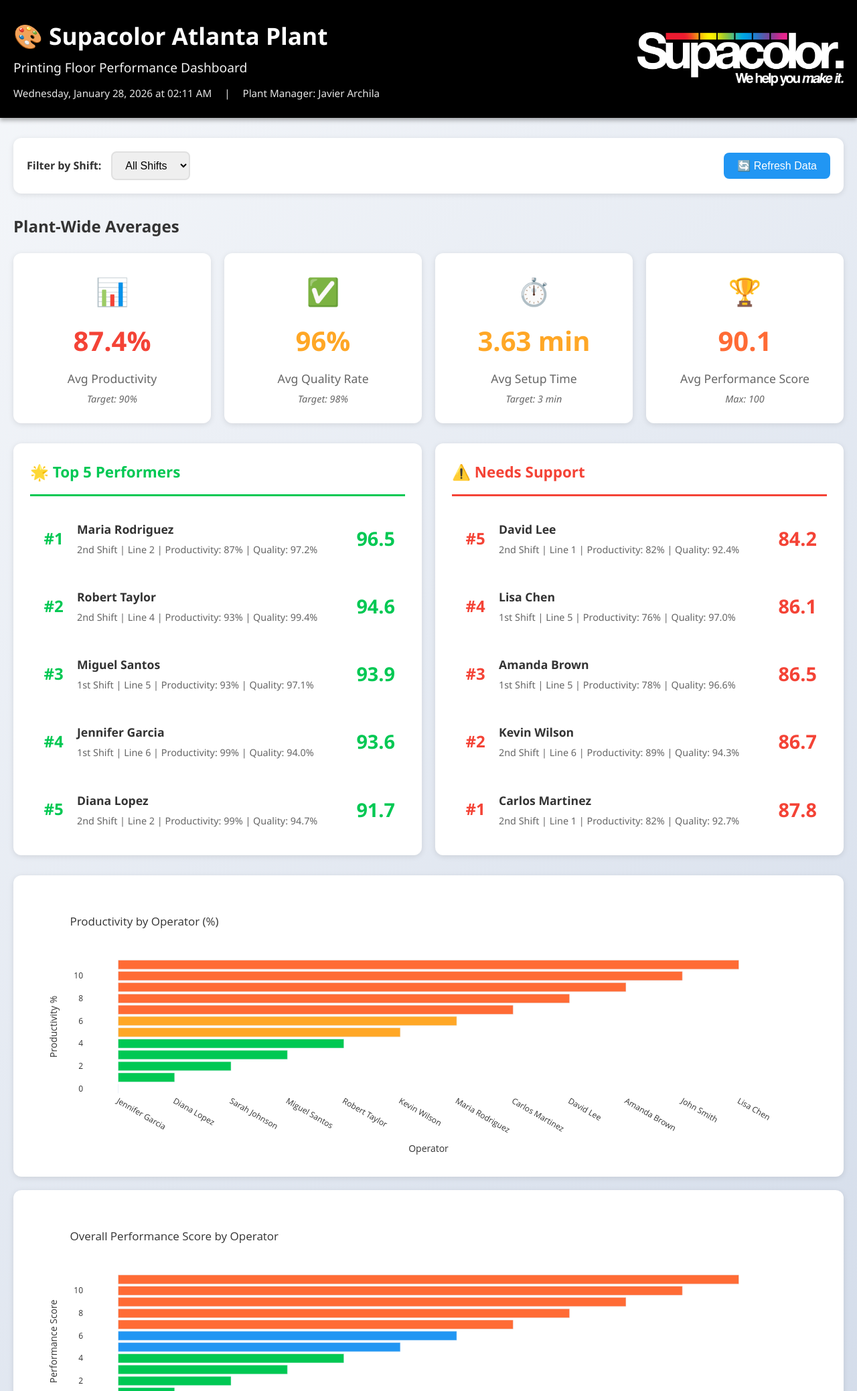
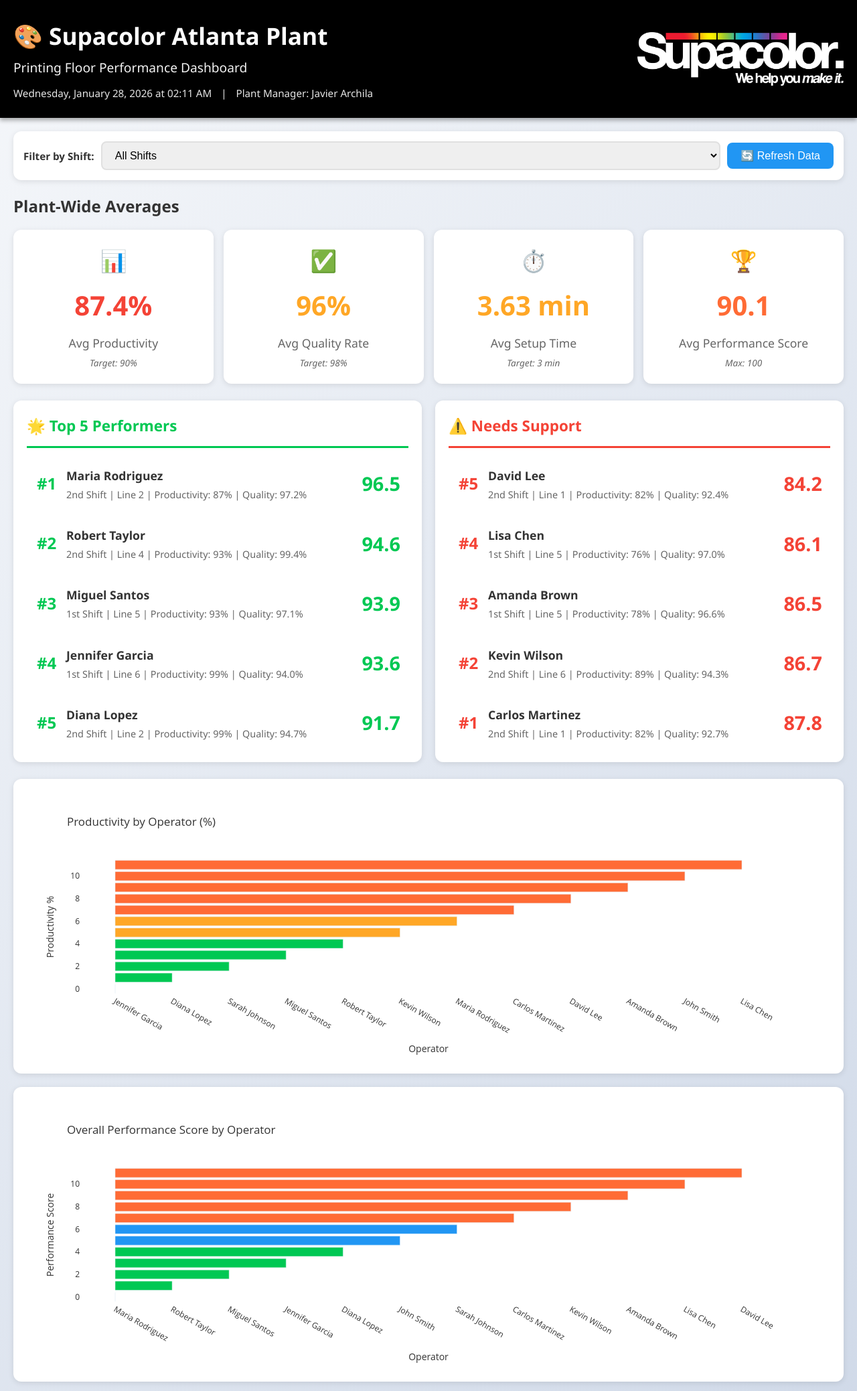
Before and after one commit to jvrcode/dashpro, a Flask app: page / in a window 1280 px wide. Shown: the top 2077 px of the page at 67% size. Run offline with Flask 3, Linux system fonts and the light colour scheme; some libraries are stand-ins or nearby versions.

Commit message:
Enhance mobile responsiveness of CSS styles
Updated styles for mobile responsiveness and optimized layout for various sections.

```diff
--- a/static/css/style.css
+++ b/static/css/style.css
@@ -25,50 +25,54 @@
     background: linear-gradient(135deg, #f5f7fa 0%, #c3cfe2 100%);
     color: var(--text-primary);
     line-height: 1.6;
+    min-height: 100vh;
 }
 
 .container {
     max-width: 1400px;
     margin: 0 auto;
-    padding: 0 20px;
+    padding: 0 15px;
 }
 
-/* Header */
+/* Header - Mobile Optimized */
 header {
     background: #000000;
     color: white;
-    padding: 25px 0;
+    padding: 20px 0;
     box-shadow: 0 4px 6px rgba(0,0,0,0.3);
-    margin-bottom: 30px;
+    margin-bottom: 20px;
 }
 
 .header-content {
     display: flex;
     justify-content: space-between;
     align-items: center;
+    flex-wrap: wrap;
+    gap: 15px;
 }
 
 .header-text {
     flex: 1;
+    min-width: 200px;
 }
 
 .header-content h1 {
-    font-size: 2.2em;
+    font-size: clamp(1.3em, 4vw, 2.2em);
     margin-bottom: 5px;
     font-weight: 700;
     color: white;
 }
 
 .header-content h2 {
-    font-size: 1.2em;
+    font-size: clamp(0.9em, 2.5vw, 1.2em);
     font-weight: 400;
     opacity: 0.95;
     color: white;
 }
 
 .header-logo {
-    height: 80px;
-    margin-left: 30px;
+    height: 60px;
+    flex-shrink: 0;
 }
 
 .header-logo img {
@@ -78,33 +82,37 @@
 
 .header-meta {
     margin-top: 10px;
-    font-size: 0.95em;
+    font-size: clamp(0.8em, 2vw, 0.95em);
     opacity: 0.9;
     color: white;
+    flex-basis: 100%;
 }
 
 .divider {
-    margin: 0 15px;
+    margin: 0 10px;
+    display: inline;
 }
 
-/* Filter Section */
+/* Filter Section - Mobile Friendly */
 .filter-section {
-    margin-bottom: 30px;
+    margin-bottom: 20px;
 }
 
 .filter-card {
     background: var(--card-bg);
-    padding: 20px;
+    padding: 15px;
     border-radius: 12px;
     box-shadow: 0 2px 8px rgba(0,0,0,0.1);
     display: flex;
     align-items: center;
-    gap: 15px;
+    gap: 10px;
+    flex-wrap: wrap;
 }
 
 .filter-card label {
     font-weight: 600;
     color: var(--text-primary);
+    font-size: 0.95em;
 }
 
 .filter-card select {
@@ -114,6 +122,8 @@
     font-size: 1em;
     cursor: pointer;
     transition: all 0.3s ease;
+    flex: 1;
+    min-width: 150px;
 }
 
 .filter-card select:hover,
@@ -131,7 +141,7 @@
     font-size: 1em;
     cursor: pointer;
     transition: all 0.3s ease;
-    margin-left: auto;
+    white-space: nowrap;
 }
 
 .refresh-btn:hover {
@@ -140,26 +150,26 @@
     box-shadow: 0 4px 8px rgba(0,0,0,0.2);
 }
 
-/* KPI Section */
+/* KPI Section - Responsive Grid */
 .kpi-section {
-    margin-bottom: 30px;
+    margin-bottom: 25px;
 }
 
 .kpi-section h3 {
     color: var(--text-primary);
-    margin-bottom: 20px;
-    font-size: 1.5em;
+    margin-bottom: 15px;
+    font-size: clamp(1.2em, 3vw, 1.5em);
 }
 
 .kpi-grid {
     display: grid;
-    grid-template-columns: repeat(auto-fit, minmax(250px, 1fr));
-    gap: 20px;
+    grid-template-columns: repeat(auto-fit, minmax(200px, 1fr));
+    gap: 15px;
 }
 
 .kpi-card {
     background: var(--card-bg);
-    padding: 25px;
+    padding: 20px;
     border-radius: 12px;
     box-shadow: 0 2px 8px rgba(0,0,0,0.1);
     text-align: center;
@@ -172,51 +182,51 @@
 }
 
 .kpi-icon {
-    font-size: 2.5em;
+    font-size: 2em;
     margin-bottom: 10px;
 }
 
 .kpi-value {
-    font-size: 2.5em;
+    font-size: clamp(1.8em, 5vw, 2.5em);
     font-weight: 700;
     color: var(--primary-color);
     margin: 10px 0;
 }
 
 .kpi-label {
-    font-size: 1.1em;
+    font-size: clamp(0.9em, 2vw, 1.1em);
     color: var(--text-secondary);
     margin-bottom: 5px;
 }
 
 .kpi-target {
-    font-size: 0.9em;
+    font-size: 0.85em;
     color: var(--text-secondary);
     font-style: italic;
 }
 
-/* Performers Section */
+/* Performers Section - Mobile Stack */
 .performers-section {
-    margin-bottom: 30px;
+    margin-bottom: 25px;
 }
 
 .performers-container {
     display: grid;
-    grid-template-columns: 1fr 1fr;
+    grid-template-columns: 1fr;
     gap: 20px;
 }
 
 .performers-card {
     background: var(--card-bg);
-    padding: 25px;
+    padding: 20px;
     border-radius: 12px;
     box-shadow: 0 2px 8px rgba(0,0,0,0.1);
 }
 
 .performers-card h3 {
-    margin-bottom: 20px;
-    font-size: 1.4em;
-    padding-bottom: 15px;
+    margin-bottom: 15px;
+    font-size: clamp(1.1em, 3vw, 1.4em);
+    padding-bottom: 12px;
     border-bottom: 3px solid var(--border-color);
 }
 
@@ -233,15 +243,15 @@
 .performers-list {
     display: flex;
     flex-direction: column;
-    gap: 15px;
+    gap: 12px;
 }
 
 .performer-item {
     display: grid;
-    grid-template-columns: 40px 1fr auto;
+    grid-template-columns: 35px 1fr auto;
     align-items: center;
-    gap: 15px;
-    padding: 15px;
+    gap: 12px;
+    padding: 12px;
     border-radius: 8px;
     transition: all 0.3s ease;
 }
@@ -266,18 +276,19 @@
 }
 
 .performer-info h4 {
-    font-size: 1.1em;
+    font-size: clamp(0.95em, 2.5vw, 1.1em);
     margin-bottom: 5px;
     color: var(--text-primary);
 }
 
 .performer-details {
-    font-size: 0.9em;
+    font-size: clamp(0.75em, 2vw, 0.9em);
     color: var(--text-secondary);
+    line-height: 1.4;
 }
 
 .performer-score {
-    font-size: 1.8em;
+    font-size: clamp(1.3em, 4vw, 1.8em);
     font-weight: 700;
     text-align: center;
 }
@@ -290,9 +301,9 @@
     color: var(--danger-color);
 }
 
-/* Charts Section */
+/* Charts Section - Mobile Friendly */
 .charts-section {
-    margin-bottom: 30px;
+    margin-bottom: 25px;
     display: grid;
     grid-template-columns: 1fr;
     gap: 20px;
@@ -300,25 +311,26 @@
 
 .chart-container {
     background: var(--card-bg);
-    padding: 25px;
+    padding: 20px;
     border-radius: 12px;
     box-shadow: 0 2px 8px rgba(0,0,0,0.1);
+    overflow-x: auto;
 }
 
 .chart {
     width: 100%;
-    min-height: 400px;
+    min-height: 350px;
 }
 
-/* Table Section */
+/* Table Section - Horizontal Scroll on Mobile */
 .table-section {
-    margin-bottom: 30px;
+    margin-bottom: 25px;
 }
 
 .table-section h3 {
     color: var(--text-primary);
-    margin-bottom: 20px;
-    font-size: 1.5em;
+    margin-bottom: 15px;
+    font-size: clamp(1.2em, 3vw, 1.5em);
 }
 
 .table-container {
@@ -485,21 +503,87 @@
     font-style: italic;
 }
 
-/* Responsive Design */
-@media (max-width: 768px) {
+/* Tablet Breakpoint */
+@media (min-width: 768px) {
     .performers-container {
-        grid-template-columns: 1fr;
+        grid-template-columns: 1fr 1fr;
     }
 
-    .header-content h1 {
-        font-size: 1.6em;
+    .header-meta {
+        flex-basis: auto;
+    }
+
+    .header-logo {
+        height: 80px;
+    }
+
+    .divider {
+        display: inline;
+    }
+}
+
+/* Desktop Breakpoint */
+@media (min-width: 1024px) {
+    .container {
+        padding: 0 20px;
+    }
+
+    header {
+        padding: 25px 0;
     }
 
     .kpi-grid {
-        grid-template-columns: 1fr;
+        grid-template-columns: repeat(4, 1fr);
+    }
+}
+
+/* Mobile Specific - Hide on Small Screens */
+@media (max-width: 480px) {
+    .divider {
+        display: none;
     }
 
-    .table-container {
-        overflow-x: scroll;
+    .header-meta {
+        font-size: 0.8em;
+        flex-direction: column;
+        align-items: flex-start;
+        gap: 5px;
+    }
+
+    .filter-card {
+        flex-direction: column;
+        align-items: stretch;
+    }
+
+    .filter-card select,
+    .refresh-btn {
+        width: 100%;
+    }
+
+    .performer-item {
+        grid-template-columns: 30px 1fr;
+        gap: 10px;
+    }
+
+    .performer-score {
+        grid-column: 2;
+        text-align: right;
+        margin-top: 5px;
     }
 }
+
+/* Print Styles */
+@media print {
+    body {
+        background: white;
+    }
+
+    .filter-section,
+    .refresh-btn {
+        display: none;
+    }
+
+    .chart-container {
+        page-break-inside: avoid;
+    }
+}
```
Also changed, not shown: other parts of static/css/style.css (+32 -26 lines).
